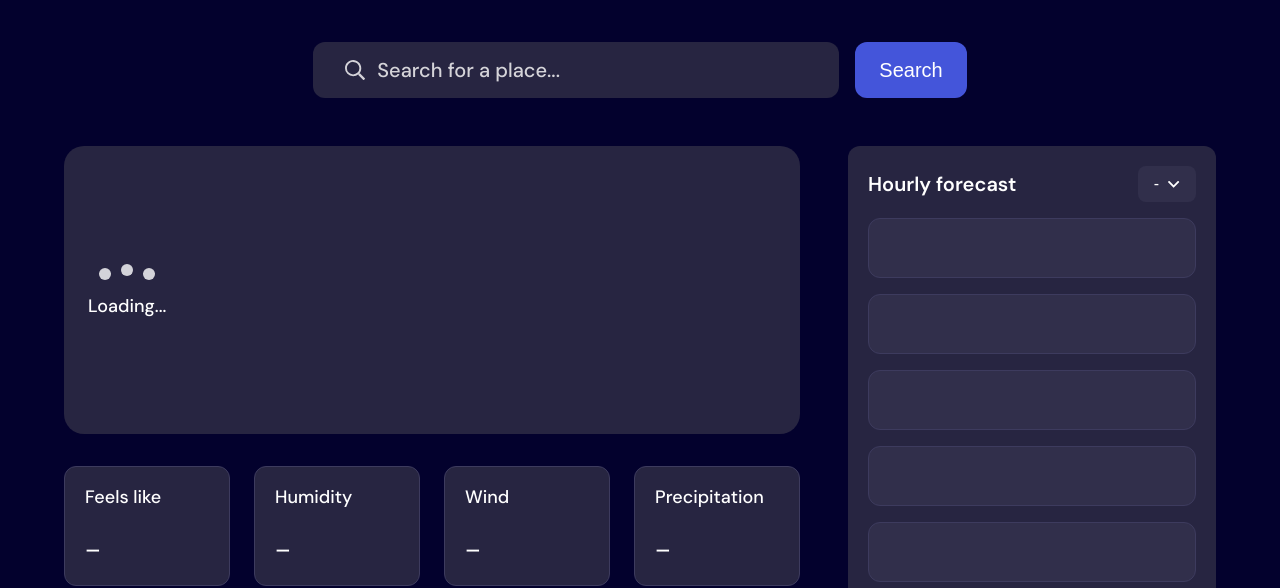
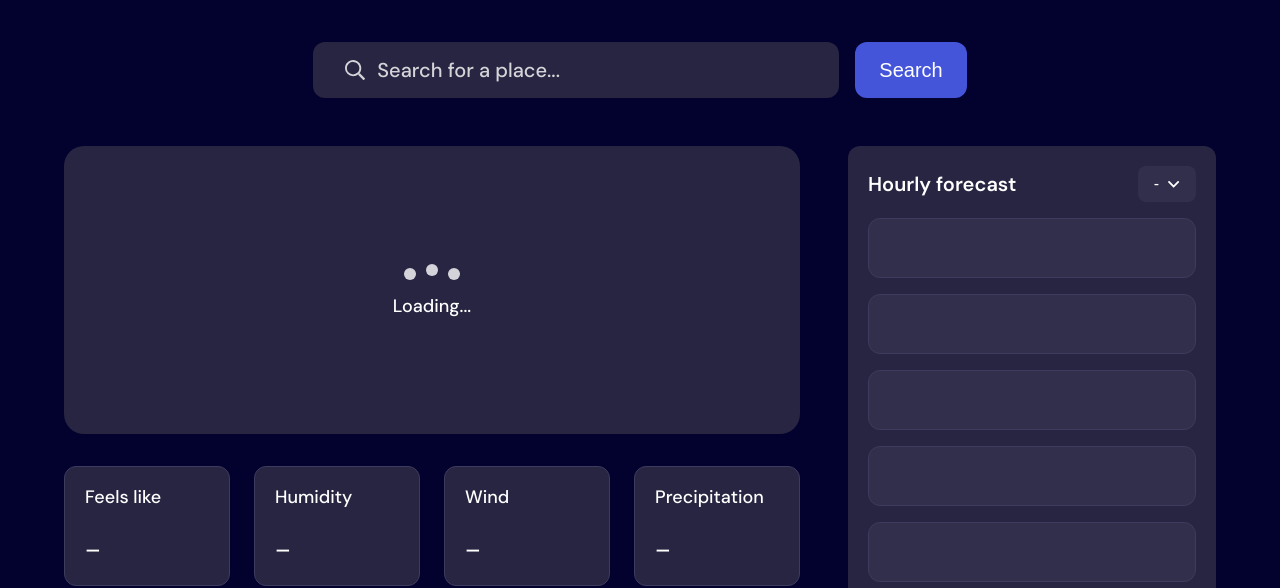
Before and after one commit to jkaps9/weather-application, a website built with Vite: page index.html in a window 1280 px wide. Shown: the part 236-824 px from the top of the page. Built offline with nearby package versions, Linux system fonts and the light colour scheme; files whose address does not match are found by name.

Commit message:
style loading on larger screens

```diff
--- a/src/styles.css
+++ b/src/styles.css
@@ -408,6 +408,7 @@ h1 {
 }
 
 .weather-info.loading {
+  background-image: none;
   display: block;
   place-content: center;
 }
@@ -417,6 +418,7 @@ h1 {
   flex-direction: column;
   align-items: center;
   gap: 1rem;
+  width: 100%;
 }
 
 .text {
@@ -612,9 +614,6 @@ body.light {
     grid-template-columns: 1fr auto auto;
     justify-items: start;
     text-align: start;
-  }
-
-  .weather-info {
     background-image: url("assets/images/desktop-hero-bg.svg");
   }
 
```
